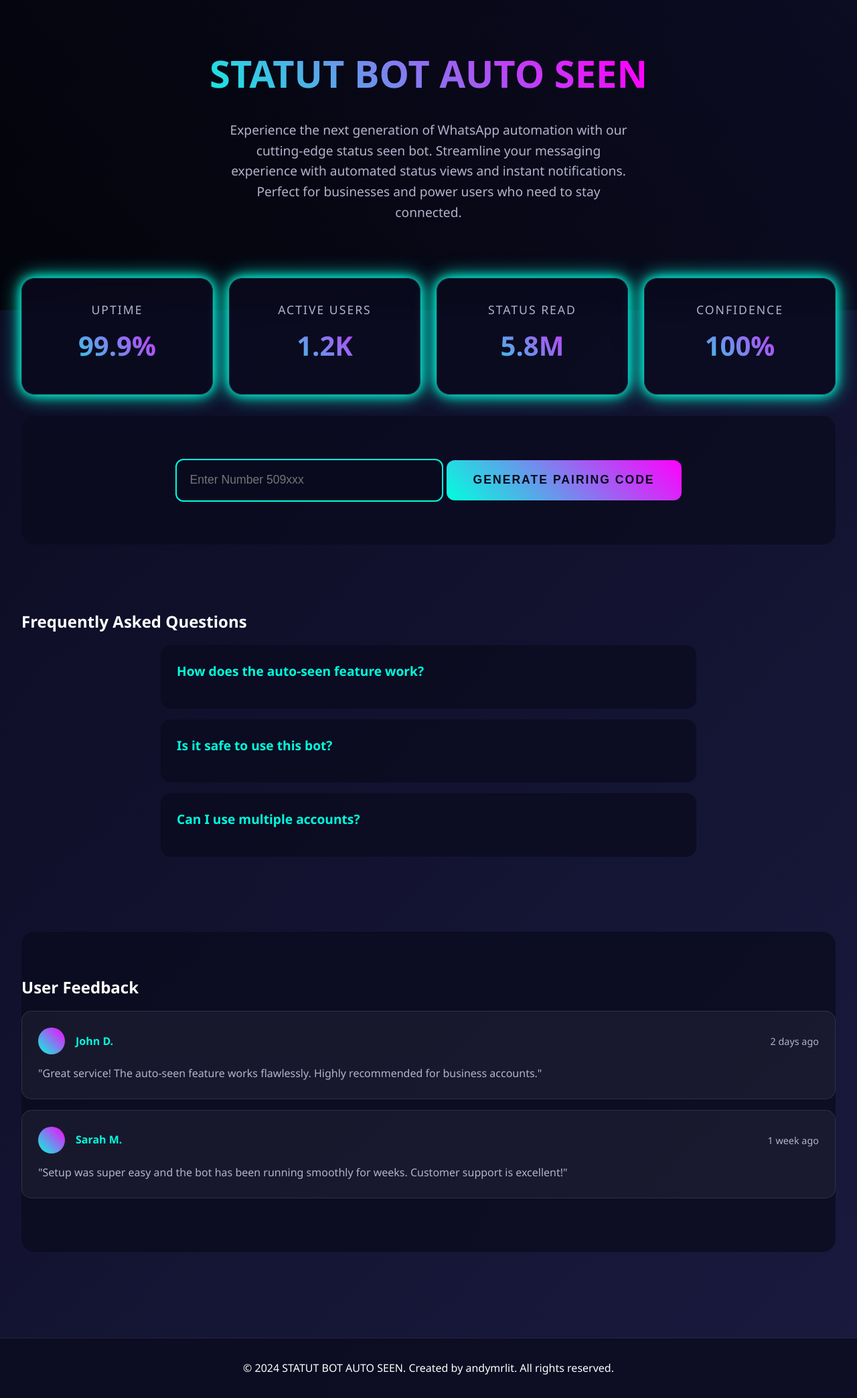
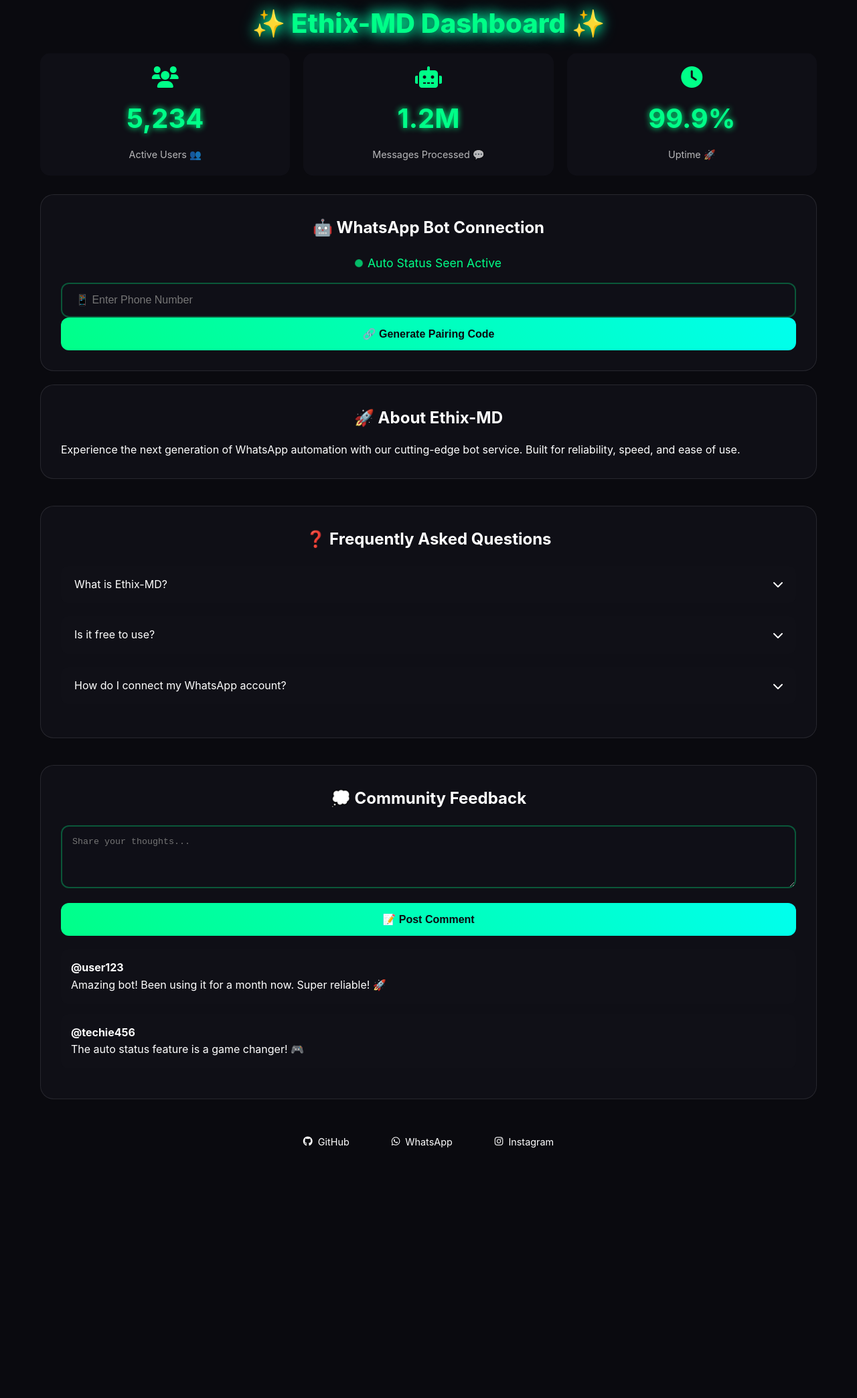
Before and after one commit to botpou/original, a website: page public/index.html in a window 1280 px wide. Shown: the part 17-2104 px from the top of the page at 67% size. After the commit the page ends 1795 px from the top, so only its background shows below. Drawn offline with Linux system fonts and the light colour scheme.

Commit message:
Add files via upload

```diff
--- a/public/index.html
+++ b/public/index.html
@@ -2,442 +2,406 @@
 <html lang="en">
 <head>
     <meta charset="UTF-8">
-    <meta name="viewport" content="width=device-width, initial-scale=1.0">
-    <title>STATUT BOT AUTO SEEN | Professional Dashboard</title>
+    <meta name="viewport" content="width=device-width, initial-scale=1.0, maximum-scale=1.0, user-scalable=no">
+    <title>Ethix-MD | Dashboard</title>
+    <link rel="stylesheet" href="https://cdnjs.cloudflare.com/ajax/libs/font-awesome/6.0.0/css/all.min.css">
     <style>
         :root {
-            --neon-primary: #00ffdd;
-            --neon-secondary: #ff00ff;
-            --neon-accent: #8a2be2;
-            --bg-dark: #0a0a1f;
-            --glass-bg: rgba(10, 10, 31, 0.8);
-            --text-primary: #ffffff;
-            --text-secondary: #b3b3cc;
-        }
-
-        @keyframes neonPulse {
-            0% { box-shadow: 0 0 10px var(--neon-primary), 0 0 20px var(--neon-primary); }
-            50% { box-shadow: 0 0 15px var(--neon-primary), 0 0 30px var(--neon-primary); }
-            100% { box-shadow: 0 0 10px var(--neon-primary), 0 0 20px var(--neon-primary); }
-        }
-
-        @keyframes gradientFlow {
-            0% { background-position: 0% 50%; }
-            50% { background-position: 100% 50%; }
-            100% { background-position: 0% 50%; }
-        }
-
-        @keyframes floatAnimation {
-            0% { transform: translateY(0); }
-            50% { transform: translateY(-10px); }
-            100% { transform: translateY(0); }
+            --primary-neon: #00ff88;
+            --secondary-neon: #00ffee;
+            --accent-neon: #ff00ff;
+            --bg-dark: #0a0a0f;
+            --card-bg: rgba(16, 16, 24, 0.95);
+            --text-light: #ffffff;
+            --text-dim: rgba(255, 255, 255, 0.7);
+            --glow-intensity: 15px;
         }
 
         * {
             margin: 0;
             padding: 0;
             box-sizing: border-box;
+            -webkit-tap-highlight-color: transparent;
         }
 
         body {
-            font-family: 'Segoe UI', system-ui, sans-serif;
-            background: linear-gradient(135deg, var(--bg-dark), #1a1a3f);
-            color: var(--text-primary);
+            font-family: -apple-system, BlinkMacSystemFont, 'Segoe UI', Roboto, sans-serif;
+            background: var(--bg-dark);
+            color: var(--text-light);
             min-height: 100vh;
+            display: flex;
+            flex-direction: column;
             line-height: 1.6;
         }
 
-        .hero-section {
-            min-height: 60vh;
-            display: flex;
-            flex-direction: column;
-            justify-content: center;
-            align-items: center;
-            text-align: center;
-            padding: 4rem 2rem;
-            background: linear-gradient(45deg, rgba(0,0,0,0.7), rgba(10,10,31,0.7)),
-                        url('/api/placeholder/1920/1080');
-            background-size: cover;
-            background-position: center;
-            position: relative;
-            overflow: hidden;
+        .container {
+            flex: 1;
+            padding: 20px;
+            max-width: 1200px;
+            margin: 0 auto;
+            width: 100%;
         }
 
-        .hero-content {
-            max-width: 800px;
-            animation: floatAnimation 3s ease-in-out infinite;
+        .dashboard-grid {
+            display: grid;
+            grid-template-columns: repeat(auto-fit, minmax(280px, 1fr));
+            gap: 20px;
+            margin: 20px 0;
+        }
+
+        .stat-card {
+            background: var(--card-bg);
+            border-radius: 15px;
+            padding: 20px;
+            text-align: center;
+            border: 1px solid rgba(var(--primary-neon), 0.1);
+            transition: all 0.3s ease;
+            animation: floatAnimation 3s infinite ease-in-out;
+        }
+
+        .stat-card:hover {
+            transform: translateY(-5px);
+            box-shadow: 0 0 var(--glow-intensity) var(--primary-neon);
+        }
+
+        .stat-number {
+            font-size: 2.5em;
+            font-weight: 700;
+            color: var(--primary-neon);
+            text-shadow: 0 0 10px var(--primary-neon);
+            margin: 10px 0;
+        }
+
+        .stat-label {
+            color: var(--text-dim);
+            font-size: 0.9em;
+        }
+
+        .glass-card {
+            background: var(--card-bg);
+            backdrop-filter: blur(10px);
+            border-radius: 20px;
+            padding: 30px;
+            margin: 20px 0;
+            border: 1px solid rgba(255, 255, 255, 0.1);
+            transition: all 0.3s ease;
+        }
+
+        .glass-card:hover {
+            box-shadow: 0 0 var(--glow-intensity) var(--secondary-neon);
         }
 
         h1 {
-            font-size: 3.5rem;
-            margin-bottom: 1.5rem;
-            background: linear-gradient(45deg, var(--neon-primary), var(--neon-secondary), var(--neon-accent));
-            -webkit-background-clip: text;
-            background-clip: text;
-            color: transparent;
-            background-size: 200% 200%;
-            animation: gradientFlow 5s ease infinite;
+            font-size: 2.5em;
+            font-weight: 800;
+            text-align: center;
+            margin-bottom: 20px;
+            color: var(--primary-neon);
+            text-shadow: 0 0 15px var(--primary-neon);
+            animation: glowAnimation 2s infinite alternate;
         }
 
-        .description {
-            font-size: 1.2rem;
-            color: var(--text-secondary);
-            margin-bottom: 2rem;
-            max-width: 600px;
-            margin: 0 auto 2rem;
+        .status {
+            text-align: center;
+            color: var(--primary-neon);
+            font-size: 1.1em;
+            margin: 15px 0;
+            display: flex;
+            align-items: center;
+            justify-content: center;
+            gap: 8px;
         }
 
-        .container {
-            max-width: 1400px;
-            margin: 0 auto;
-            padding: 2rem;
-        }
-
-        .stats-grid {
-            display: grid;
-            grid-template-columns: repeat(auto-fit, minmax(250px, 1fr));
-            gap: 1.5rem;
-            margin: -5rem auto 2rem;
-            position: relative;
-            z-index: 10;
-        }
-
-        .stat-card {
-            background: var(--glass-bg);
-            backdrop-filter: blur(10px);
-            border-radius: 20px;
-            padding: 2rem;
-            text-align: center;
-            border: 1px solid rgba(255, 255, 255, 0.1);
-            transition: transform 0.3s ease, box-shadow 0.3s ease;
-            animation: neonPulse 2s infinite;
-        }
-
-        .stat-card:hover {
-            transform: translateY(-10px);
-        }
-
-        .stat-value {
-            font-size: 2.5rem;
-            font-weight: bold;
-            background: linear-gradient(45deg, var(--neon-primary), var(--neon-secondary));
-            -webkit-background-clip: text;
-            background-clip: text;
-            color: transparent;
-            margin: 0.5rem 0;
-        }
-
-        .stat-label {
-            color: var(--text-secondary);
-            font-size: 1.1rem;
-            text-transform: uppercase;
-            letter-spacing: 2px;
-        }
-
-        .pairing-section {
-            background: var(--glass-bg);
-            border-radius: 20px;
-            padding: 3rem;
-            margin: 2rem 0;
-            text-align: center;
+        .status-dot {
+            width: 10px;
+            height: 10px;
+            background: var(--primary-neon);
+            border-radius: 50%;
+            animation: pulseDot 1.5s infinite;
         }
 
         input[type="text"] {
             width: 100%;
-            max-width: 400px;
-            padding: 1.2rem;
-            border: 2px solid var(--neon-primary);
+            padding: 15px 20px;
+            border: 2px solid rgba(0, 255, 136, 0.3);
             border-radius: 12px;
-            background: rgba(10, 10, 31, 0.6);
-            color: var(--text-primary);
-            font-size: 1.1rem;
-            margin: 1rem 0;
+            background: rgba(16, 16, 24, 0.8);
+            color: var(--text-light);
+            font-size: 1em;
             transition: all 0.3s ease;
         }
 
         input[type="text"]:focus {
+            border-color: var(--primary-neon);
+            box-shadow: 0 0 15px rgba(0, 255, 136, 0.2);
             outline: none;
-            border-color: var(--neon-secondary);
-            box-shadow: 0 0 20px rgba(0, 255, 221, 0.3);
         }
 
         button {
-            background: linear-gradient(45deg, var(--neon-primary), var(--neon-secondary));
+            width: 100%;
+            padding: 15px;
             border: none;
-            padding: 1.2rem 2.5rem;
             border-radius: 12px;
+            font-size: 1em;
+            font-weight: 600;
+            cursor: pointer;
+            background: linear-gradient(45deg, var(--primary-neon), var(--secondary-neon));
             color: var(--bg-dark);
-            font-size: 1.1rem;
-            font-weight: bold;
-            cursor: pointer;
             transition: all 0.3s ease;
-            text-transform: uppercase;
-            letter-spacing: 2px;
-            margin: 1rem 0;
         }
 
         button:hover {
-            transform: scale(1.05);
-            box-shadow: 0 0 30px rgba(0, 255, 221, 0.4);
+            box-shadow: 0 0 20px var(--primary-neon);
+            transform: translateY(-2px);
+        }
+
+        .social-icons {
+            display: flex;
+            justify-content: center;
+            gap: 15px;
+            margin: 30px 0;
+            flex-wrap: wrap;
+        }
+
+        .social-icon {
+            display: flex;
+            align-items: center;
+            padding: 12px 24px;
+            border-radius: 10px;
+            text-decoration: none;
+            color: var(--text-light);
+            font-size: 0.9em;
+            transition: all 0.3s ease;
+            gap: 8px;
+        }
+
+        .social-icon:hover {
+            transform: translateY(-3px);
+            box-shadow: 0 0 15px rgba(255, 255, 255, 0.2);
         }
 
         .faq-section {
-            padding: 4rem 0;
-        }
-
-        .faq-container {
-            max-width: 800px;
-            margin: 0 auto;
+            margin: 40px 0;
         }
 
         .faq-item {
-            background: var(--glass-bg);
-            border-radius: 15px;
-            margin: 1rem 0;
-            padding: 1.5rem;
+            margin-bottom: 20px;
+        }
+
+        .faq-question {
+            background: var(--card-bg);
+            padding: 15px 20px;
+            border-radius: 10px;
             cursor: pointer;
+            display: flex;
+            justify-content: space-between;
+            align-items: center;
             transition: all 0.3s ease;
         }
 
-        .faq-item:hover {
-            transform: translateX(10px);
-            box-shadow: 0 0 20px rgba(0, 255, 221, 0.2);
-        }
-
-        .faq-question {
-            font-size: 1.2rem;
-            font-weight: bold;
-            color: var(--neon-primary);
-            margin-bottom: 1rem;
+        .faq-question:hover {
+            box-shadow: 0 0 10px var(--secondary-neon);
         }
 
         .faq-answer {
-            color: var(--text-secondary);
+            padding: 15px 20px;
             display: none;
-            padding-top: 1rem;
-            border-top: 1px solid rgba(255, 255, 255, 0.1);
-        }
-
-        .faq-item.active .faq-answer {
-            display: block;
+            color: var(--text-dim);
         }
 
         .comments-section {
-            padding: 4rem 0;
-            background: var(--glass-bg);
-            border-radius: 20px;
-            margin: 2rem 0;
+            margin: 40px 0;
         }
 
-        .comment-card {
-            background: rgba(255, 255, 255, 0.05);
-            border-radius: 15px;
-            padding: 1.5rem;
-            margin: 1rem 0;
-            border: 1px solid rgba(255, 255, 255, 0.1);
+        .comment-form textarea {
+            width: 100%;
+            padding: 15px;
+            border: 2px solid rgba(0, 255, 136, 0.3);
+            border-radius: 12px;
+            background: rgba(16, 16, 24, 0.8);
+            color: var(--text-light);
+            margin-bottom: 15px;
+            resize: vertical;
         }
 
-        .comment-header {
-            display: flex;
-            align-items: center;
-            margin-bottom: 1rem;
+        .comment-list {
+            margin-top: 20px;
         }
 
-        .comment-avatar {
-            width: 40px;
-            height: 40px;
-            border-radius: 50%;
-            background: linear-gradient(45deg, var(--neon-primary), var(--neon-secondary));
-            margin-right: 1rem;
+        .comment {
+            background: var(--card-bg);
+            padding: 15px;
+            border-radius: 10px;
+            margin-bottom: 15px;
         }
 
-        .comment-author {
-            font-weight: bold;
-            color: var(--neon-primary);
+        @keyframes glowAnimation {
+            0% { text-shadow: 0 0 10px var(--primary-neon); }
+            100% { text-shadow: 0 0 20px var(--primary-neon), 0 0 30px var(--secondary-neon); }
         }
 
-        .comment-date {
-            color: var(--text-secondary);
-            font-size: 0.9rem;
-            margin-left: auto;
+        @keyframes floatAnimation {
+            0%, 100% { transform: translateY(0); }
+            50% { transform: translateY(-10px); }
         }
 
-        .comment-content {
-            color: var(--text-secondary);
-            line-height: 1.6;
-        }
-
-        footer {
-            background: var(--glass-bg);
-            padding: 2rem;
-            text-align: center;
-            margin-top: 4rem;
-            border-top: 1px solid rgba(255, 255, 255, 0.1);
+        @keyframes pulseDot {
+            0% { transform: scale(1); opacity: 1; }
+            50% { transform: scale(1.2); opacity: 0.7; }
+            100% { transform: scale(1); opacity: 1; }
         }
 
         .toast {
             position: fixed;
-            bottom: 2rem;
+            bottom: 20px;
             left: 50%;
             transform: translateX(-50%);
-            background: linear-gradient(45deg, var(--neon-primary), var(--neon-secondary));
-            color: var(--bg-dark);
-            padding: 1rem 2rem;
-            border-radius: 12px;
+            background: rgba(0, 0, 0, 0.9);
+            color: var(--text-light);
+            padding: 12px 24px;
+            border-radius: 8px;
+            box-shadow: 0 4px 12px rgba(0, 0, 0, 0.15);
+            z-index: 1000;
             opacity: 0;
             transition: opacity 0.3s ease;
-            z-index: 1000;
-            font-weight: bold;
         }
 
         .toast.show {
             opacity: 1;
         }
 
-        @media (max-width: 768px) {
-            h1 {
-                font-size: 2.5rem;
+        footer {
+            text-align: center;
+            padding: 20px;
+            background: rgba(0, 0, 0, 0.3);
+            margin-top: auto;
         }
 
+        @media (max-width: 768px) {
             .container {
-                padding: 1rem;
+                padding: 15px;
             }
 
-            .stats-grid {
-                margin-top: -2rem;
+            h1 {
+                font-size: 2em;
             }
 
-            .stat-card {
-                padding: 1.5rem;
+            .dashboard-grid {
+                grid-template-columns: 1fr;
             }
 
-            .pairing-section {
-                padding: 2rem 1rem;
+            .social-icons {
+                flex-direction: column;
             }
 
-            .hero-section {
-                min-height: 50vh;
-                padding: 2rem 1rem;
+            .social-icon {
+                width: 100%;
+                justify-content: center;
             }
         }
     </style>
 </head>
 <body>
-    <section class="hero-section">
-        <div class="hero-content">
-            <h1>STATUT BOT AUTO SEEN</h1>
-            <p class="description">
-                Experience the next generation of WhatsApp automation with our cutting-edge status seen bot.
-                Streamline your messaging experience with automated status views and instant notifications.
-                Perfect for businesses and power users who need to stay connected.
-            </p>
-        </div>
-    </section>
+    <div class="container">
+        <h1>✨ Ethix-MD Dashboard ✨</h1>
 
-    <div class="container">
-        <div class="stats-grid">
+        <div class="dashboard-grid">
             <div class="stat-card">
-                <div class="stat-label">Uptime</div>
-                <div class="stat-value">99.9%</div>
+                <i class="fas fa-users fa-2x" style="color: var(--primary-neon)"></i>
+                <div class="stat-number">5,234</div>
+                <div class="stat-label">Active Users 👥</div>
             </div>
             <div class="stat-card">
-                <div class="stat-label">Active Users</div>
-                <div class="stat-value">1.2K</div>
+                <i class="fas fa-robot fa-2x" style="color: var(--primary-neon)"></i>
+                <div class="stat-number">1.2M</div>
+                <div class="stat-label">Messages Processed 💬</div>
             </div>
             <div class="stat-card">
-                <div class="stat-label">Status Read</div>
-                <div class="stat-value">5.8M</div>
-            </div>
-            <div class="stat-card">
-                <div class="stat-label">Confidence</div>
-                <div class="stat-value">100%</div>
+                <i class="fas fa-clock fa-2x" style="color: var(--primary-neon)"></i>
+                <div class="stat-number">99.9%</div>
+                <div class="stat-label">Uptime 🚀</div>
             </div>
         </div>
 
-        <div class="pairing-section">
-            <form id="pairingForm">
-                <input type="text" id="phoneNumber" name="phoneNumber" placeholder="Enter Number 509xxx" required />
-                <button type="submit">Generate Pairing Code</button>
-            </form>
-            <div id="pairingCodeDisplay"></div>
-            <button id="copyButton" style="display:none;">Copy Code</button>
+        <div class="glass-card">
+            <h2 style="text-align: center; margin-bottom: 20px;">🤖 WhatsApp Bot Connection</h2>
+            <div class="status">
+                <div class="status-dot"></div>
+                Auto Status Seen Active
             </div>
 
-        <div class="faq-section">
-            <h2>Frequently Asked Questions</h2>
-            <div class="faq-container">
+            <form id="pairingForm">
+                <div class="input-group">
+                    <input type="text" id="phoneNumber" name="phoneNumber" placeholder="📱 Enter Phone Number" required />
+                </div>
+                <button type="submit">🔗 Generate Pairing Code</button>
+            </form>
+
+            <div id="pairingCodeDisplay"></div>
+            <button id="copyButton" style="display:none;">
+                <i class="fas fa-copy"></i> Copy Code
+            </button>
+        </div>
+
+        <div class="glass-card">
+            <h2 style="text-align: center; margin-bottom: 15px;">🚀 About Ethix-MD</h2>
+            <p>Experience the next generation of WhatsApp automation with our cutting-edge bot service. Built for reliability, speed, and ease of use.</p>
+        </div>
+
+        <div class="glass-card faq-section">
+            <h2 style="text-align: center; margin-bottom: 20px;">❓ Frequently Asked Questions</h2>
             <div class="faq-item">
-                    <div class="faq-question">How does the auto-seen feature work?</div>
+                <div class="faq-question">
+                    What is Ethix-MD? <i class="fas fa-chevron-down"></i>
+                </div>
                 <div class="faq-answer">
-                        Our bot automatically marks status updates as seen using WhatsApp's official API,
-                        ensuring reliable and instant status viewing without manual intervention.
+                    Ethix-MD is an advanced WhatsApp automation bot that helps you manage multiple accounts and automate status viewing features.
                 </div>
             </div>
             <div class="faq-item">
-                    <div class="faq-question">Is it safe to use this bot?</div>
+                <div class="faq-question">
+                    Is it free to use? <i class="fas fa-chevron-down"></i>
+                </div>
                 <div class="faq-answer">
-                        Yes, our bot operates within WhatsApp's guidelines and uses official API endpoints.
-                        Your account security and privacy are our top priorities.
+                    Yes, Ethix-MD is completely free to use! We believe in providing value to our community.
                 </div>
             </div>
             <div class="faq-item">
-                    <div class="faq-question">Can I use multiple accounts?</div>
+                <div class="faq-question">
+                    How do I connect my WhatsApp account? <i class="fas fa-chevron-down"></i>
+                </div>
                 <div class="faq-answer">
-                        Yes, you can connect multiple WhatsApp accounts to our bot service. Each account
-                        will need its own pairing code for security purposes.
-                    </div>
+                    Simply enter your phone number, generate a pairing code, and follow the instructions in WhatsApp to complete the connection.
                 </div>
             </div>
         </div>
 
-        <div class="comments-section">
-            <h2>User Feedback</h2>
-            <div class="comment-card">
-                <div class="comment-header">
-                    <div class="comment-avatar"></div>
-                    <div class="comment-author">John D.</div>
-                    <div class="comment-date">2 days ago</div>
+        <div class="glass-card comments-section">
+            <h2 style="text-align: center; margin-bottom: 20px;">💭 Community Feedback</h2>
+            <div class="comment-form">
+                <textarea placeholder="Share your thoughts..." rows="4"></textarea>
+                <button type="submit">📝 Post Comment</button>
             </div>
-                <div class="comment-content">
-                    "Great service! The auto-seen feature works flawlessly. Highly recommended for business accounts."
+            <div class="comment-list">
+                <div class="comment">
+                    <strong>@user123</strong>
+                    <p>Amazing bot! Been using it for a month now. Super reliable! 🚀</p>
                 </div>
-            </div>
-            <div class="comment-card">
-                <div class="comment-header">
-                    <div class="comment-avatar"></div>
-                    <div class="comment-author">Sarah M.</div>
-                    <div class="comment-date">1 week ago</div>
-                </div>
-                <div class="comment-content">
-                    "Setup was super easy and the bot has been running smoothly for weeks. Customer support is excellent!"
-                </div>
+                <div class="comment">
+                    <strong>@techie456</strong>
+                    <p>The auto status feature is a game changer! 🎮</p>
                 </div>
             </div>
         </div>
 
-    <footer>
-        <p>&copy; 2024 STATUT BOT AUTO SEEN. Created by andymrlit. All rights reserved.</p>
-    </footer>
-
-    <div id="toast" class="toast">Please enter a valid phone number!</div>
-
-    <script>
-        // FAQ Toggle functionality
-        document.querySelectorAll('.faq-item').forEach(item => {
-            item.addEventListener('click', () => {
-                item.classList.toggle('active');
-            });
-        });
-
-        // Original form functionality
-        document.getElementById('pairingForm').addEventListener('submit', async (e) => {
-            e.preventDefault();
-            const phoneNumber = document.getElementById('phoneNumber').value;
-
-            if (!phoneNumber) {
-                showToast("Please enter a valid phone number!");
-                return;
-            }
-
-            try {
-                const response = await fetch
+        <div class="social-icons">
+            <a href="https://github.com/Ethix-Xsid" target="_blank" class="social-icon github">
+                <i class="fab fa-github"></i> GitHub
+            </a>
+            <a href="https://whatsapp.com/channel/0029VaWJMi3GehEE9e1YsI1S" target="_blank" class="social-icon whatsapp">
+                <i class="fab fa-whatsapp"></i> WhatsApp
+            </a>
+            <a href="https://www.instagram.com/ethix_xsid/profilecard/?igsh=MXVwaHZ5Zm9keG80aA==" target="_blank" class="social-icon instagram">
+                <i class="fab fa-instagram"></i> Instagram
+            </a>
+            <a href="https://www.buymeacoffee.com/ethixxsid" target="_blank" class="social-icon coffee
```
Lines whose indentation alone changed are shown as unchanged.
